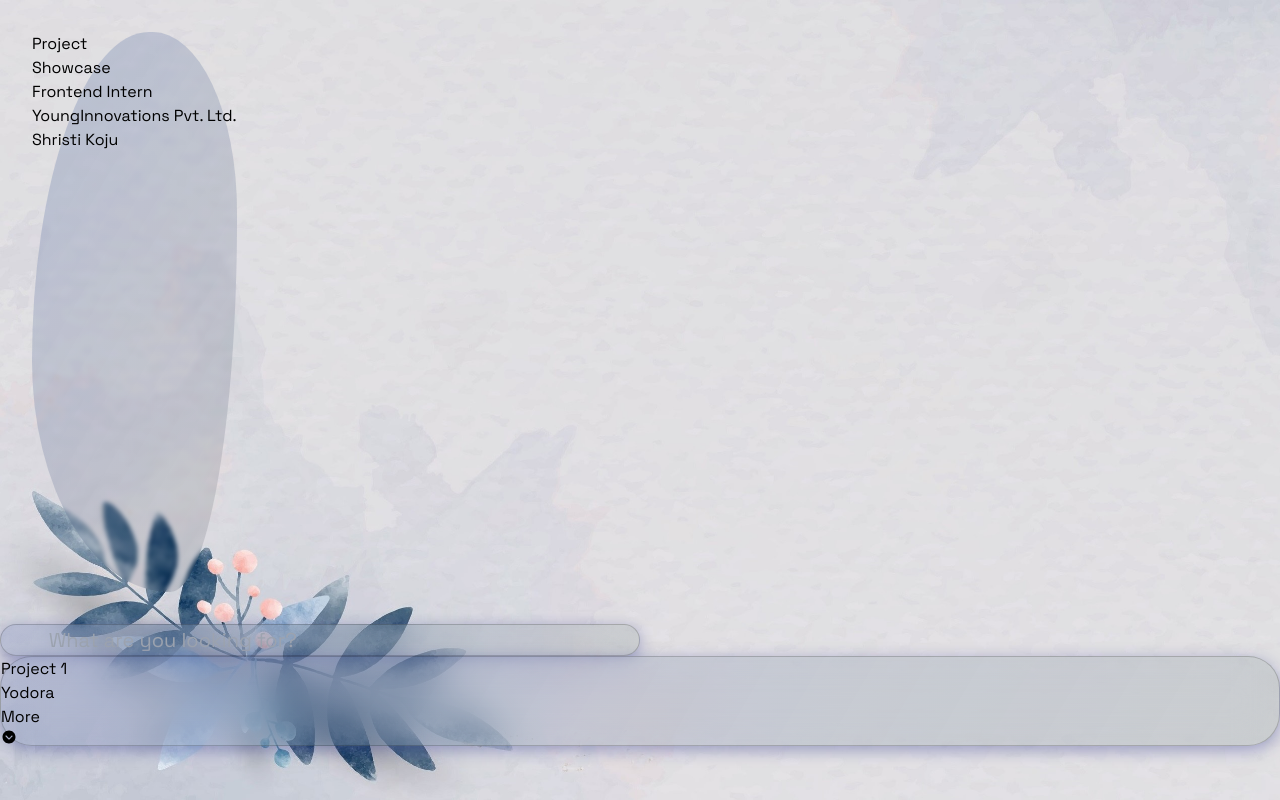
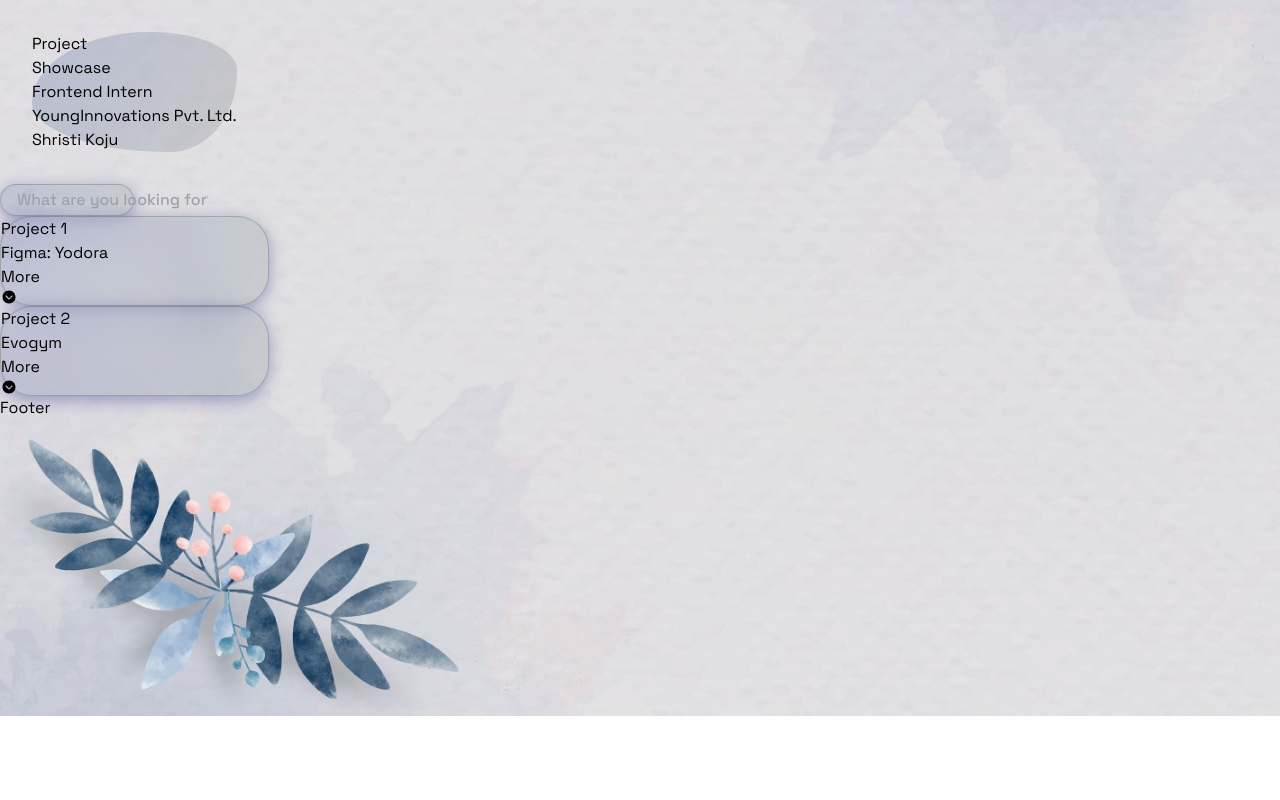
Before and after one commit to shristikoju1/project-showcase, a React (Vite) app: page / in a window 1280 px wide. Built offline with nearby package versions, Linux system fonts and the light colour scheme.

Commit message:
enable search functionality and some UI modification

```diff
--- a/index.html
+++ b/index.html
@@ -4,11 +4,13 @@
     <meta charset="UTF-8" />
     <link rel="icon" type="image/svg+xml" href="/vite.svg" />
     <meta name="viewport" content="width=device-width, initial-scale=1.0" />
-    <title>Vite + React + TS</title>
+    <title>Project Showcase - Shristi Koju</title>
     <link rel="stylesheet" href="./src/scss/style.scss">
   </head>
   <body>
-    <div id="root"></div>
+    <div id="root">
+      <div id="overlay"></div>
+    </div>
     <script type="module" src="/src/main.tsx"></script>
   </body>
 </html>
--- a/src/App.tsx
+++ b/src/App.tsx
@@ -1,11 +1,13 @@
 import './App.css'
 import Hero from './components/Hero'
+import Footer from './components/Footer'
 
 function App() {
 
   return (
     <div className='px-[50px]'>
          <Hero/>
+         <Footer/>
       </div>
   )
 }
--- /dev/null
+++ b/src/components/Footer.tsx
@@ -0,0 +1,9 @@
+import React from 'react'
+
+const Footer = () => {
+  return (
+    <div className='relative bottom-0'>Footer</div>
+  )
+}
+
+export default Footer
--- a/src/components/Hero.tsx
+++ b/src/components/Hero.tsx
@@ -1,70 +1,104 @@
-import React, { useState } from "react";
+import React, { useState, useRef } from "react";
 import "../scss/style.scss";
 import { IoIosArrowDropdownCircle } from "react-icons/io";
 import DetailPage from './DetailPage';
 
-
 const Hero: React.FC = () => {
   const [openDialog, setOpenDialog] = useState<number | null>(null);
+  const inputRef = useRef<HTMLInputElement>(null);
+  let timeoutId: NodeJS.Tomeout | undefined;
 
   const toggleDetails = (index: number) => {
     setOpenDialog(openDialog === index ? null : index);  // Toggle between open and close
   };
 
+
+  const handleSearch =() => {
+    clearTimeout(timeoutId);
+
+    timeoutId = setTimeout(() => {
+      const searchItem = inputRef.current?.value.trim().toLowerCase();
+      console.log(`Search term is: ${searchItem}`);
+
+      const assignmentCards = document.querySelectorAll('.assignment-card');
+      assignmentCards.forEach(function (card) {
+        const title = card.querySelector(".project-title")?.textContent?.toLowerCase();
+        if (title && title.includes(searchItem || "")) {
+          card.classList.remove("hide-search");
+          console.log('remove hide')
+        } else {
+          card.classList.add("hide-search");
+          console.log('hide')
+        }
+      });
+
+    }, 500);
+  }
+
   return (
-    <div className="flex md:flex-wrap">
-      <header className="z-10 flex flex-col items-center justify-center my-10 border border-black shadow-xl p-14 max-w-max h-1/2">
+    <div className="relative flex items-center justify-center md:flex-wrap">
+      {/* Conditionally render the overlay when openDialog is open */}
+      {openDialog !== null && (
+        <div className=""></div>
+      )}
+
+      <header className="flex flex-col items-center justify-center my-10 border border-black shadow-xl p-14 max-w-max h-1/2">
         <h1 className="text-3xl font-bold text-center">
           Project <br /> <span className="text-indigo-800">Showcase</span>
         </h1>
-        <h3 className="mt-1 text-lg text-center">Frontend Intern</h3>
+        <h3 className="text-center">Frontend Intern</h3>
         <p className="text-center">YoungInnovations Pvt. Ltd.</p>
         <p className="font-bold text-center ">Shristi Koju</p>
       </header>
 
-      <main className="flex flex-col mt-5 mb-5 min-w-[60vw] p-8 gap-8 items-end">
+      <main className="flex flex-col my-4 min-w-[60vw] p-8 gap-8 items-end">
         <div className="search-div">
           <input
             type="text"
             id="searchbox"
+            ref={inputRef}
             placeholder="What are you looking for?"
             autoComplete="off"
             className="w-full p-2 border border-gray-300 rounded-2xl focus:ring-indigo-500"
+            onInput={handleSearch}
           />
         </div>
 
-        {/* Assignment 1 */}
+        {/* Project 1 */}
         <section className="transition-transform duration-1000 ease-out transform translate-y-0">
           <div className="relative flex items-center justify-around gap-32 px-6 py-2 border border-gray-300 shadow-lg assignment-card rounded-5xl">
             <h2 className="text-xl font-bold">Project 1</h2>
-            <p className="project-title">Yodora</p>
-            <button className="flex items-center justify-center gap-1"
+            <p className="project-title">Figma: Yodora</p>
+            <button
+              className="flex items-center justify-center gap-1"
               onClick={() => toggleDetails(1)}
             >
-              <span
-                className="text-indigo-600 hover:underline"
-              >
-                More
-              </span>
-
-              <IoIosArrowDropdownCircle
-                className="self-center text-3xl text-center cursor-pointer"
-              />
+              <span className="text-indigo-600 hover:underline">More</span>
+              <IoIosArrowDropdownCircle className="self-center text-3xl text-center cursor-pointer" />
             </button>
           </div>
-
-          {/* Conditionally render DetailPage based on openDialog */}
-
         </section>
 
+           {/* Project 2 */}
+           <section className="transition-transform duration-1000 ease-out transform translate-y-0">
+          <div className="relative flex items-center justify-around gap-32 px-6 py-2 border border-gray-300 shadow-lg assignment-card rounded-5xl">
+            <h2 className="text-xl font-bold">Project 2</h2>
+            <p className="project-title">Evogym</p>
+            <button
+              className="flex items-center justify-center gap-1"
+              onClick={() => toggleDetails(1)}
+            >
+              <span className="text-indigo-600 hover:underline">More</span>
+              <IoIosArrowDropdownCircle className="self-center text-3xl text-center cursor-pointer" />
+            </button>
+          </div>
+        </section>
       </main>
+
+      {/* Conditionally render DetailPage and overlay */}
       {openDialog === 1 && <DetailPage />}
-
-
     </div>
   );
-
 };
 
-
 export default Hero;
--- a/src/scss/style.scss
+++ b/src/scss/style.scss
@@ -7,15 +7,13 @@
   font-family: "Space Grotesk", sans-serif;
 }
 
-html {
-  min-height: 100%;
-}
-
 body {
   background: url('../assets/bg.jpg') no-repeat;
   background-size: cover;
   min-height: 100%;
   width: 100vw;
+  display: flex;
+  gap: 10rem;
 }
 
 header {
@@ -23,14 +21,14 @@ header {
   transition: all 1s ease-in-out;
   margin: 2rem;
   width: max-content;
-  height: 70vh;
-  z-index: 100;
+  // height: 70vh;
+  z-index: -1;
   object-fit: cover;
-  object-position: 20% 0 0 0;
+  // object-position: 20% 0 0 0;
 
   /* glassmorphism */
   backdrop-filter: blur(2px);
-  background-image: linear-gradient(
+  background: linear-gradient(
     120deg,
     rgba(25, 65, 151, 0.2),
     rgba(0, 0, 0, 0.1)
@@ -53,32 +51,33 @@ header {
 
 /* SEARCH BAR */
 .search-div{
-  backdrop-filter: blur(20px);
-  background-image: linear-gradient(
+  // backdrop-filter: blur(20px);
+  background: linear-gradient(
     120deg,
     rgba(65, 90, 173, 0.2),
     rgba(2, 44, 43, 0.1)
   );
   box-shadow: 0 4px 16px 0 rgba(31, 38, 135, 0.37);
   border: 1px solid rgba(0, 0, 0, 0.18);
-  display: flex;
-  justify-content: space-around;
-  align-items: center;
+  // display: flex;
+  // justify-content: space-around;
+  // align-items: center;
   border-radius: 2rem;
   min-height: 4vh;
   max-height: min-content;
-  // padding: 0.2rem 0;
+  padding: 0.2rem 1rem;
   transition: all 2s;
   width: 50%;
-  align-self: flex-end;
+  // align-self: flex-end;
 }
 
 .search-div input {
   border: none;
   outline: none;
   background: none;
-  font-size: 1.25rem;
-  width: 85%;
+  font-size: 1rem;
+  font-weight: 500;
+  // width: 85%;
 }
 
 .hide-search{
@@ -120,16 +119,112 @@ header {
   z-index: 100;
 }
 
-.full-card.slide-in .details {
-  max-height: 100vh;
-  opacity: 1;
-  transform: translateY(0);
+// .full-card.slide-in .details {
+//   max-height: 100vh;
+//   opacity: 1;
+//   transform: translateY(0);
+// }
+
+.links-div a{
+  transition: transform 0.3s ease-in-out, border 0.3s ease-in-out;
+  padding: 0.135rem 0.3rem;
+  border-radius: 1rem;
+}
+
+.links-div a:hover {
+  transform: translateY(-0.2rem);
+}
+
+.links-div a {
+  position: relative;
+  display: inline-block;
+}
+
+.links-div a::after {
+  content: '';
+  position: absolute;
+  bottom: -5px;
+  left: -50%;
+  width: 0;
+  height: 2px;
+  background: blue;
+  transition: width 0.3s ease, left 0.3s ease;
+  transform: translateX(0%);
+}
+
+.links-div a:hover::after {
+  width: 100%;
+  left: 0;
+}
+
+#dialog::backdrop {
+  filter: blur(20px);
+}
+
+#dialog {
+  position: fixed;
+  top: 50%;
+  left: 50%;
+  transform: translate(-50%, -50%);
+  margin: 0;
+  padding: 0;
+  box-sizing: border-box;
+  border: none;
+  box-shadow: 0 2px 10px rgba(0, 0, 0, 0.1);
+}
+
+
+// #dialog {
+//   border-radius: 2rem;
+// }
+
+// #dialog img {
+//   width: 80%;
+//   height: 60%;
+//   object-fit: cover;
+//   box-shadow: 0 4px 16px 0 rgba(31, 38, 135, 0.37);
+// }
+
+#overlay {
+  position: fixed;
+  top: 0;
+  left: 0;
+  width: 100%;
+  height: 100%;
+  background: linear-gradient(
+    to top,
+    rgba(0, 0, 0, 0.6),
+    rgba(255, 255, 255, 0.05)
+  );
+  z-index: 9999;
+  display: none;
+}
+
+.animate-dialog {
+  animation: dialogSlideIn 0.5s ease-in-out forwards;
+}
+
+@keyframes dialogSlideIn {
+  0% {
+    transform: translateX( 0%);
+    opacity: 0;
+  }
+  100% {
+    transform: translateX(-50%, -50%);
+    opacity: 1;
+  }
+}
+
+.overlay{
+  background: linear-gradient(to top, rgba(0, 0, 0, 0.6), rgba(255, 255, 255, 0.05));
 }
 
 .details {
+  // height: 90vh;
+  // overflow-y: scroll;
   padding: 2rem 4rem;
 
-  backdrop-filter: blur(2px);
+  backdrop-filter: blur(3px);
   background-image: linear-gradient(
     120deg,
     rgba(49, 83, 196, 0.2),
@@ -157,30 +252,11 @@ header {
   margin-bottom: 1.5rem;
 }
 
-dialog::backdrop {
-  filter: blur(20px);
-}
-
-dialog {
-  position: fixed;
-  top: 50%;
-  left: 50%;
-  transform: translate(-50%, -50%);
-  margin: 0;
-  padding: 0;
-  box-sizing: border-box;
-  border: none;
-  box-shadow: 0 2px 10px rgba(0, 0, 0, 0.1);
-}
-
-dialog .wrapper {
-  /* background: #000; */
-  padding: 0;
-  margin: -1.25rem -3.25rem;
-}
-
-dialog {
-  border-radius: 2rem;
+.details .links-div {
+  display: flex;
+  gap: 2rem;
+  font-size: 2rem;
+  /* transition: color 0.3s ease-in-out; */
 }
 
 .wrapper {
@@ -192,30 +268,5 @@ dialog {
   align-items: center;
   justify-content: center;
   text-align: center;
+  padding: 10px 0;
 }
-
-dialog img {
-  width: 80%;
-  height: 60%;
-  object-fit: cover;
-  box-shadow: 0 4px 16px 0 rgba(31, 38, 135, 0.37);
-}
-
-#overlay {
-  position: fixed;
-  top: 0;
-  left: 0;
-  width: 100%;
-  height: 100%;
-  background: linear-gradient(
-    to top,
-    rgba(0, 0, 0, 0.6),
-    rgba(255, 255, 255, 0.05)
-  );
-  z-index: 9999;
-  display: none;
-}
-
-.animate-dialog {
-  animation: dialogSlideIn 0.5s ease-in-out forwards;
-}
```
Also changed, not shown: src/components/DetailPage.tsx (+12 -11 lines), src/assets/assignment1.png (deleted), src/assets/yodora.png (added).
